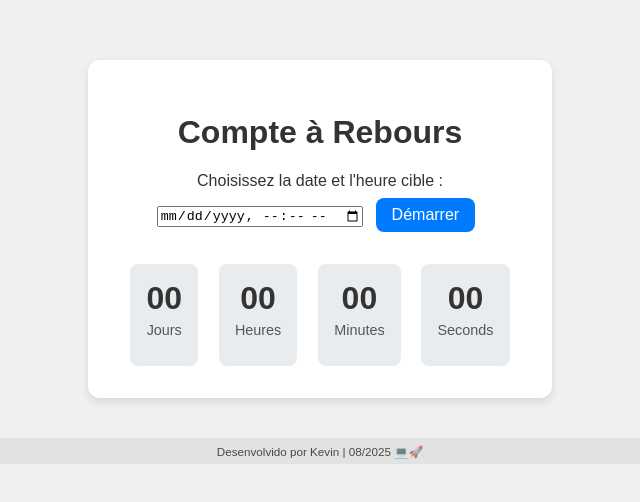
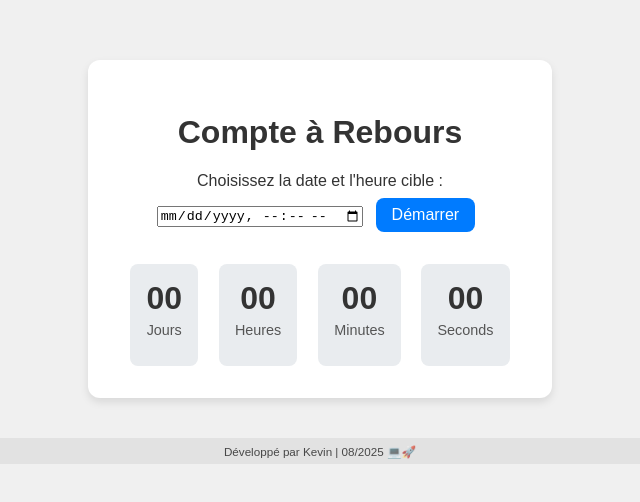
Before and after one commit to kevinh-dev/compte-a-rebours, a plain HTML site: page index.html in a window 1280 px wide. Shown: the part 138-640 px from the top of the page, 320-960 px from the left. Drawn offline with Linux system fonts and the light colour scheme.

Commit message:
Projet de compte à rebours terminé

```diff
--- a/index.html
+++ b/index.html
@@ -43,7 +43,7 @@
   <script src="script.js"></script>
 
   <footer class="rodape" style="margin-top: 40px; text-align: center; font-size: 14px; opacity: 0.7;">
-    <small>Desenvolvido por Kevin | 08/2025 💻🚀</small>
+    <small>Développé par Kevin | 08/2025 💻🚀</small>
   </footer>
 </body>
 </html>
```
